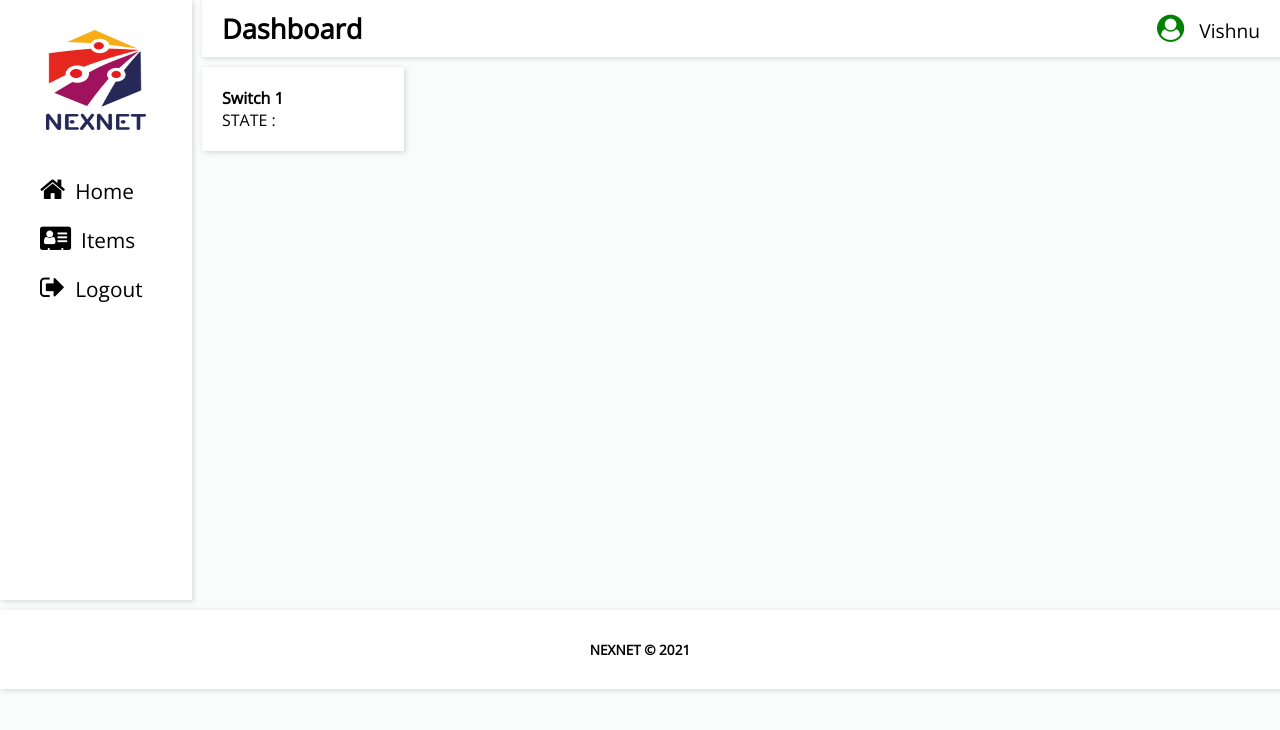
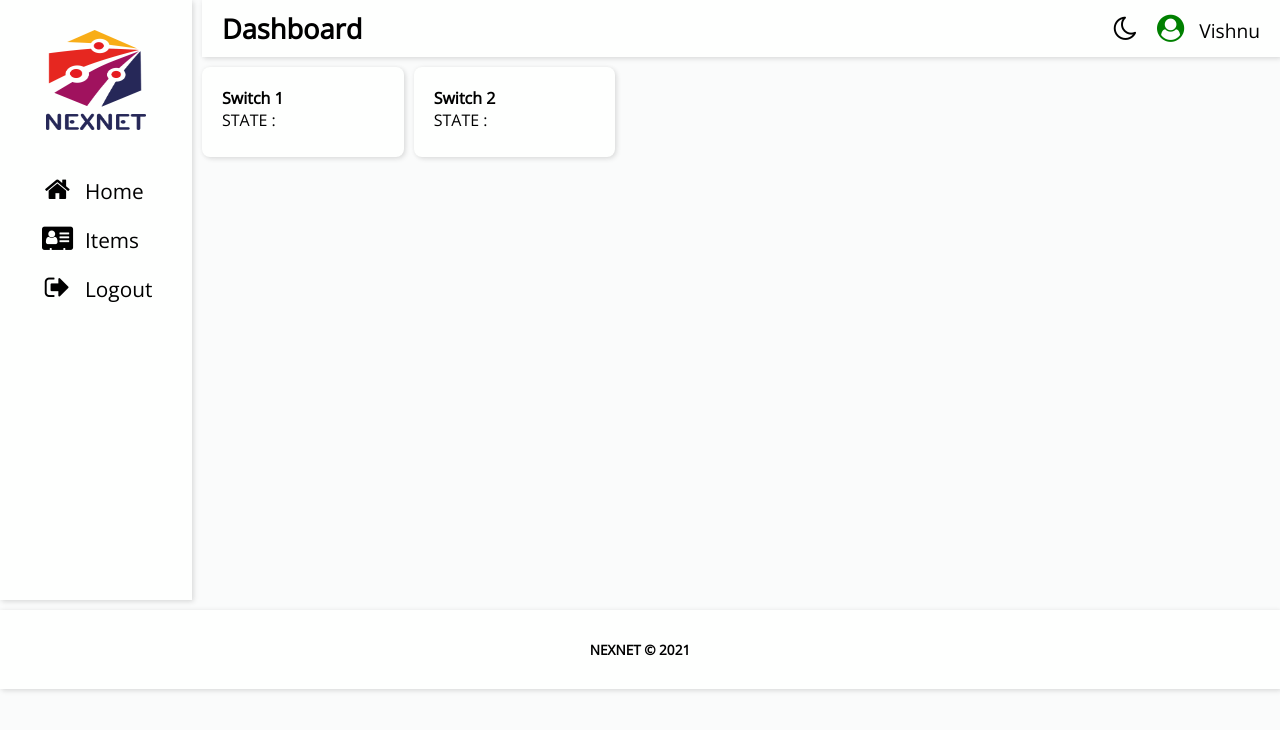
Before and after one commit to athlesta/websocketsTrials, a website: page public/index.html in a window 1280 px wide. Drawn offline with nearby package versions, Linux system fonts and the light colour scheme; no server answers.

Commit message:
Added some css adjustments to UI

```diff
--- a/public/index.html
+++ b/public/index.html
@@ -38,9 +38,9 @@
 	<section class=section-nav>
 		<nav  class="navbar">
 			<span class="image-wrapper"> <img class="NEXNET-image" src="./images/NEXNET.png"></span>
-			<a class="item" href="#"><i class="fa fa-home" aria-hidden="true"></i>Home</a>
-			<a class="item" href="#"><i class="fa fa-address-card" aria-hidden="true"></i>Items</a>
-			<a class="item" href="#"><i class="fa fa-sign-out" aria-hidden="true"></i>Logout</a>
+			<a class="item" href="#"><i class="fa fa-home fa-fw" aria-hidden="true"></i>Home</a>
+			<a class="item" href="#"><i class="fa fa-address-card fa-fw" aria-hidden="true"></i>Items</a>
+			<a class="item" href="#"><i class="fa fa-sign-out fa-fw" aria-hidden="true"></i>Logout</a>
 		</nav>
 	</section>
 
@@ -49,7 +49,12 @@
 			<div class="top-bar">
 				<span class="top-bar-wrapper">
 					<b>Dashboard</b>
+
+					</span>
 					<span class="user">
+						<span class="dark-mode">
+							<i class="fa fa-moon-o" aria-hidden="true"></i>
+						</span>
 						<i class="fa fa-user-circle" aria-hidden="true"></i>Vishnu
 					</span>
 				</span>
@@ -58,6 +63,7 @@
 		<!-- main Content section -->
 		<div class="main-content">
 			<!-- Flex1 section -->
+
 			<div class="flex1">
 				<b>Switch 1</b><br>
 				STATE :
@@ -65,6 +71,15 @@
                     <!-- data will be put here from the switch -->
                 </span>
 			</div>
+
+			<div class="flex2">
+				<b>Switch 2</b><br>
+				STATE :
+				<span id="state2">
+                    <!-- data will be put here from the switch -->
+                </span>
+			</div>
+
 		</div>
 	</section>
 	</div>
--- a/public/styles.css
+++ b/public/styles.css
@@ -6,7 +6,7 @@
 	--navbar_bg: #FEFFFE;
 	--border: #3914AF;
 	--Main_bg_color: #0773A1 ;
-	--Main_text_color: #FFE463 ;
+	--Main_text_color: black ;
 	--selected: orange;
 	--Secondary_bg_color: #241414 ;
 
@@ -39,6 +39,7 @@ h6{	font-size: var(--h6);}
 }
 body{
 	background: var(--body_bg) ;
+	color: var(--Main_text_color);
 	font-size: var(--h4);
 	padding: 0px;
 	margin: 0px;
@@ -53,7 +54,7 @@ body{
 	font-size: 1.3rem;
 	min-height: 600px;
 	width: 15%;
-	color: black;
+	color: var(--Main_text_color);
 }
 
 .navbar{
@@ -78,7 +79,7 @@ body{
 	text-decoration: none;
 	padding: 10px 30px;
 	margin-left: 10px;
-	color: black;
+	color: var(--Main_text_color);
 }
 
 .navbar .item:hover{
@@ -112,14 +113,18 @@ body{
 .top-bar-wrapper{
 	margin-left: 10px;
 }
-
-.user{
+.user .fa.fa-moon-o{
+	font-size: 1.7rem ;
+	margin-right: 15px;
+	color: var(--Main_text_color);
+}
+.user {
 	font-size: 1.2rem;
 	float: right;
 	padding-top: 5px;
 	margin-right: 10px;
 }
-.user .fa{
+.user .fa.fa-user-circle{
 	font-size: 1.7rem ;
 	margin-right: 15px;
 	color: green;
@@ -137,12 +142,29 @@ body{
 	padding: 20px;
 	background-color: var(--navbar_bg);
 	box-shadow: 0 0 5px rgba(0,0,0,.05), 2px 2px 5px rgba(0,0,0,.1);  /*shadow effect*/
+	border-radius: 0.5rem;
+	min-height: 50px;
 }
 
+.flex2{
+	width: 15%;
+	margin-left: 10px;
+	margin-top: 10px;
+	padding: 20px;
+	background-color: var(--navbar_bg);
+	box-shadow: 0 0 5px rgba(0,0,0,.05), 2px 2px 5px rgba(0,0,0,.1);  /*shadow effect*/
+	border-radius: 0.5rem;
+	min-height: 50px;
+}
 
+.flex1:hover ,.flex2:hover {
+	border: 1px solid rgba(118, 248, 161, 0.5);
+}
+
+/*
 .section-footer{
 
-}
+} */
 
 .footer-wrapper{
 	/*min-height: 20px;*/
```
